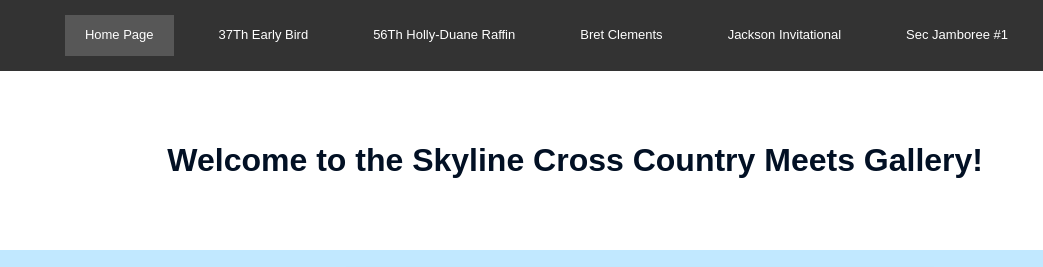
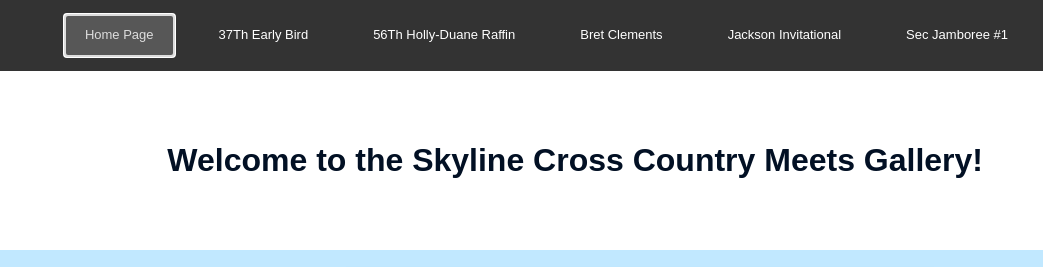
Before and after one commit to catchafallingstar/SI339cpd4, a plain HTML site: page index.html in a window 1280 px wide. In both pictures the pointer is over the link "Home Page". Shown: the top 267 px of the page, 0-1043 px from the left. Drawn offline with Linux system fonts and the light colour scheme.

Commit message:
Add files via upload

```diff
--- a/css/main.css
+++ b/css/main.css
@@ -211,6 +211,7 @@ nav li a {
 
 nav li a:hover {
     background-color: #575757;
+    color:#ddd;
 }
 
 /* Active state for showing the nav */
@@ -319,7 +320,9 @@ footer a {
     nav li a {
         font-size: small;
     }
-
+    nav li a:hover{
+        outline: auto;
+    }
     .menu-icon {
         display: none;
     }
```
